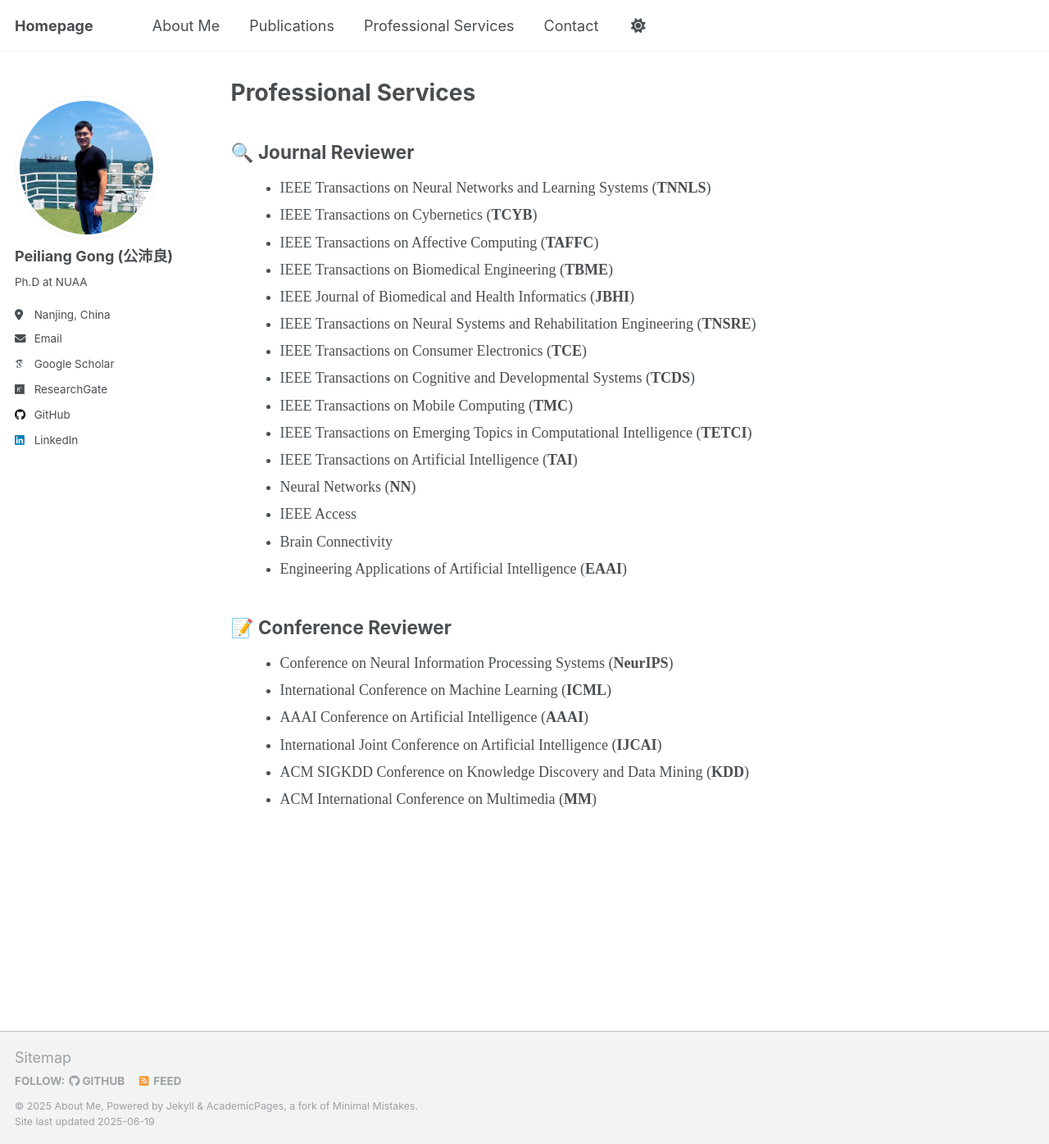
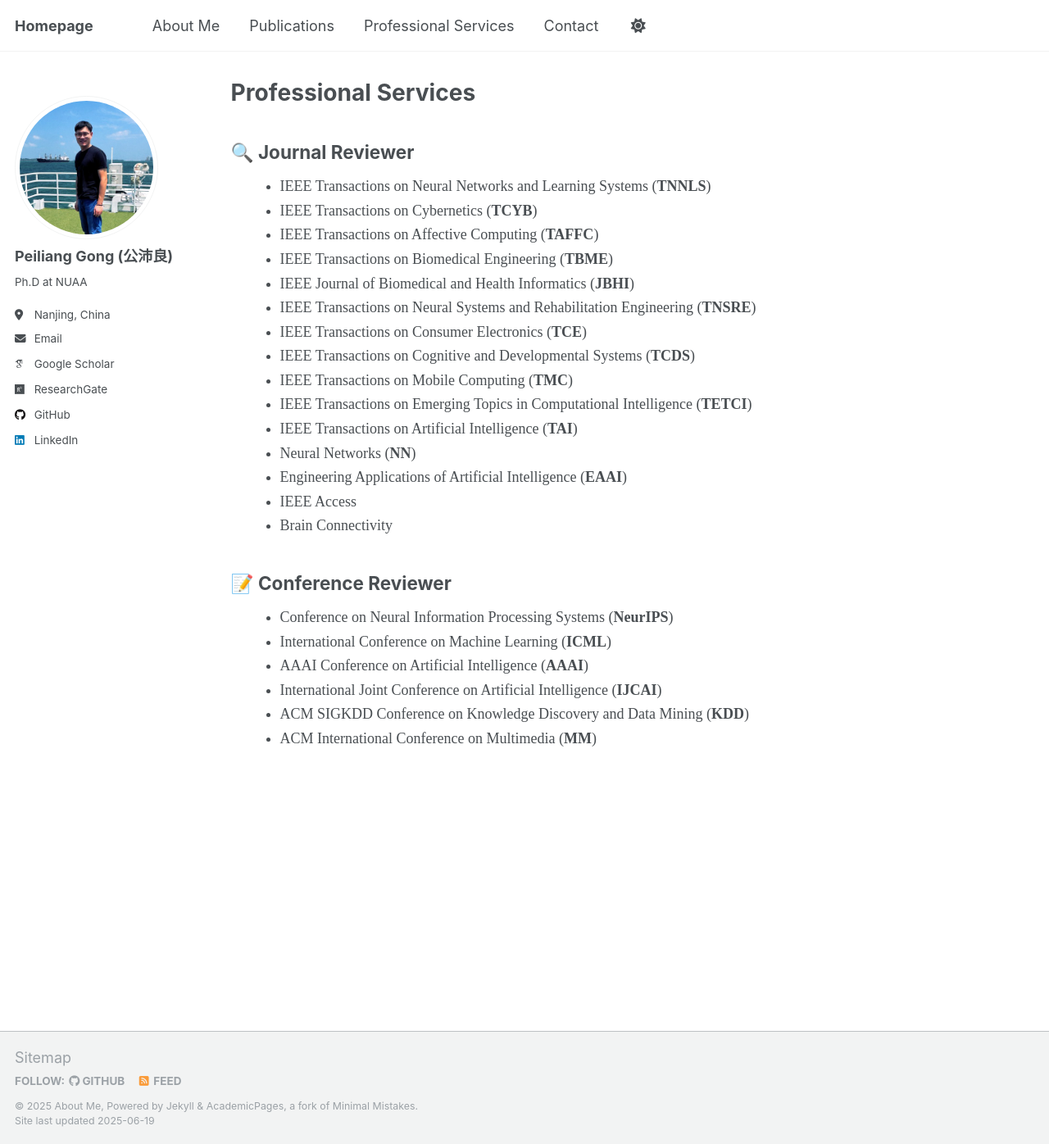
Before and after one commit to Tokenmw/Tokenmw.github.io, a Jekyll site: the page built from _pages/services.md, in a window 1280 px wide and 1396 px high. Shown: the whole window at 82% size. Built offline with Jekyll 4.4.1, drawn with Linux system fonts in a browser that asks for light colours; some web fonts are replaced.

Commit message:
Update services.md

```diff
--- a/_pages/services.md
+++ b/_pages/services.md
@@ -8,7 +8,7 @@ author_profile: true
 <div style="font-family: 'Times New Roman', serif; text-align: justify;">
 
 <h2>🔍 Journal Reviewer</h2>
-<ul style="list-style-type: disc; margin-left: 20px; line-height: 1.4;">
+<ul style="list-style-type: disc; margin-left: 20px; line-height: 1.2;">
   <li style="margin-bottom: 8px;">IEEE Transactions on Neural Networks and Learning Systems (<strong>TNNLS</strong>)</li>
   <li style="margin-bottom: 8px;">IEEE Transactions on Cybernetics (<strong>TCYB</strong>)</li>
   <li style="margin-bottom: 8px;">IEEE Transactions on Affective Computing (<strong>TAFFC</strong>)</li>
@@ -21,13 +21,13 @@ author_profile: true
   <li style="margin-bottom: 8px;">IEEE Transactions on Emerging Topics in Computational Intelligence (<strong>TETCI</strong>)</li>
   <li style="margin-bottom: 8px;">IEEE Transactions on Artificial Intelligence (<strong>TAI</strong>)</li>
   <li style="margin-bottom: 8px;">Neural Networks (<strong>NN</strong>)</li>
+  <li style="margin-bottom: 8px;">Engineering Applications of Artificial Intelligence (<strong>EAAI</strong>)</li>
   <li style="margin-bottom: 8px;">IEEE Access</li>
   <li style="margin-bottom: 8px;">Brain Connectivity</li>
-  <li style="margin-bottom: 8px;">Engineering Applications of Artificial Intelligence (<strong>EAAI</strong>)</li>
 </ul>
 
 <h2>📝 Conference Reviewer</h2>
-<ul style="list-style-type: disc; margin-left: 20px; line-height: 1.4;">
+<ul style="list-style-type: disc; margin-left: 20px; line-height: 1.2;">
   <li style="margin-bottom: 8px;">Conference on Neural Information Processing Systems (<strong>NeurIPS</strong>)</li>
   <li style="margin-bottom: 8px;">International Conference on Machine Learning (<strong>ICML</strong>)</li>
   <li style="margin-bottom: 8px;">AAAI Conference on Artificial Intelligence (<strong>AAAI</strong>)</li>
```
